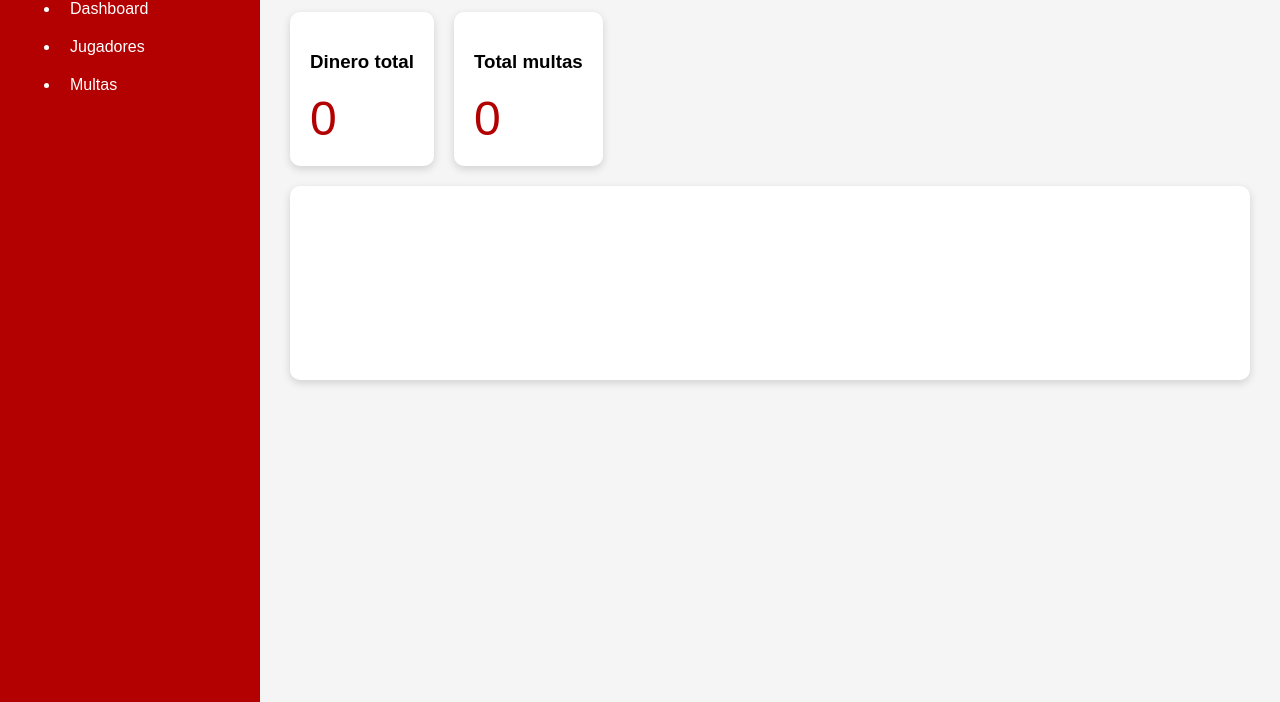
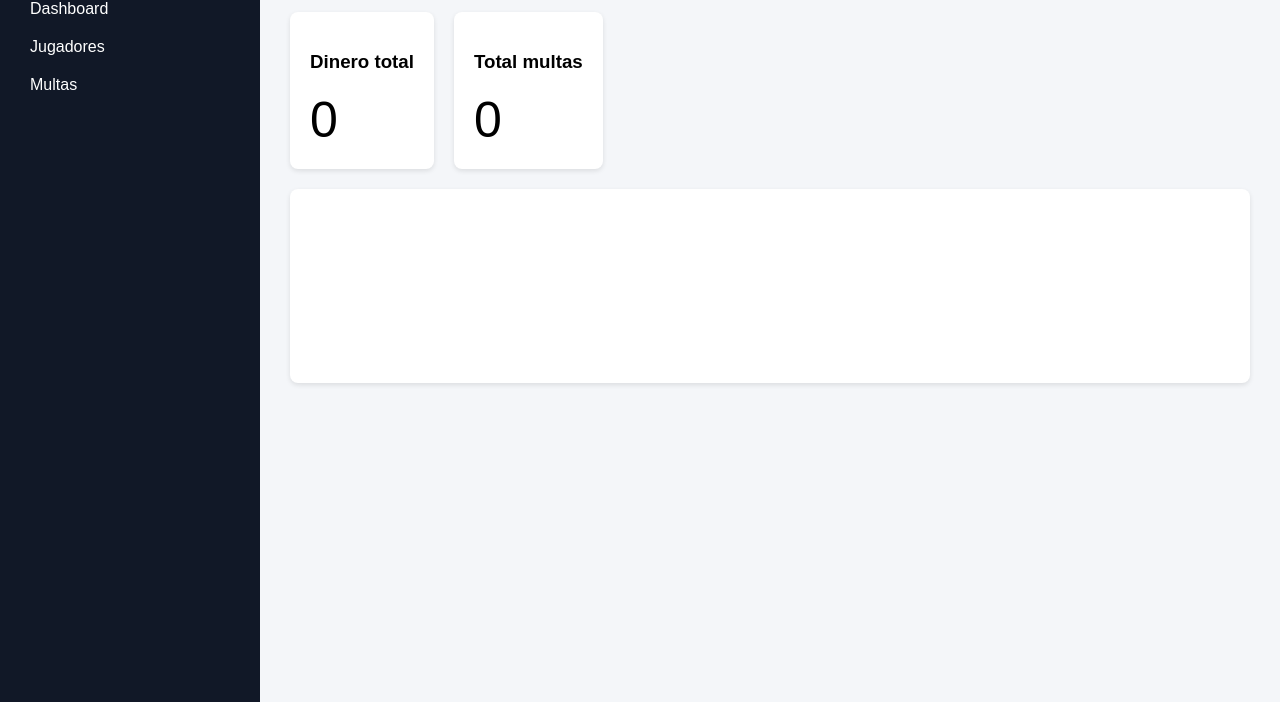
Before and after one commit to albertbuils2-gif/Multas-equipo, a plain HTML site: page index.html in a window 1280 px wide. Shown: the part 98-800 px from the top of the page. Drawn offline with nearby package versions, Linux system fonts and the light colour scheme; no server answers.

Commit message:
Update style.css

```diff
--- a/style.css
+++ b/style.css
@@ -1,7 +1,7 @@
 body{
 margin:0;
 font-family:Arial;
-background:#f5f5f5;
+background:#f4f6f9;
 }
 
 .container{
@@ -11,9 +11,14 @@ height:100vh;
 
 .sidebar{
 width:220px;
-background:#b30000;
+background:#111827;
 color:white;
 padding:20px;
+}
+
+.sidebar ul{
+list-style:none;
+padding:0;
 }
 
 .sidebar li{
@@ -22,7 +27,7 @@ cursor:pointer;
 }
 
 .sidebar li:hover{
-background:#8f0000;
+background:#374151;
 }
 
 .content{
@@ -45,22 +50,15 @@ gap:20px;
 margin-bottom:20px;
 }
 
-.grid{
-display:grid;
-grid-template-columns:1fr 1fr 1fr;
-gap:20px;
-}
-
 .card{
 background:white;
 padding:20px;
-border-radius:10px;
-box-shadow:0 3px 8px rgba(0,0,0,0.15);
+border-radius:8px;
+box-shadow:0 2px 5px rgba(0,0,0,0.1);
 }
 
 .bigNumber{
-font-size:48px;
-color:#b30000;
+font-size:50px;
 }
 
 table{
@@ -69,12 +67,12 @@ border-collapse:collapse;
 background:white;
 }
 
-th{
-background:#b30000;
-color:white;
-}
-
 th,td{
 padding:10px;
 border-bottom:1px solid #ddd;
 }
+
+th{
+background:#1f2937;
+color:white;
+}
```
